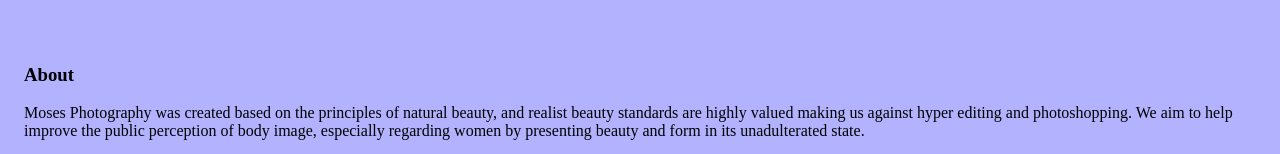
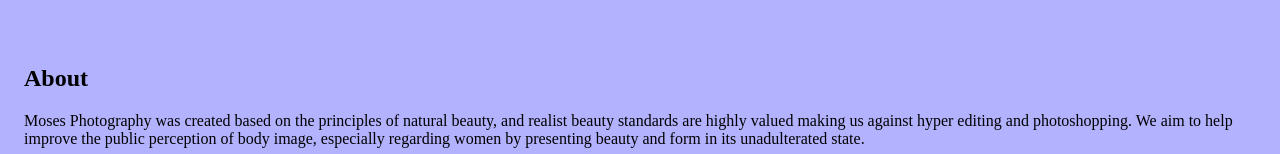
Before and after one commit to AaminDavis/MosesPhotography, an Angular app: page / in a window 1280 px wide. Shown: the part 473-627 px from the top of the page. Built offline with nearby package versions, Linux system fonts and the light colour scheme.

Commit message:
H3 to a H2 and took out white space

```diff
--- a/src/app/home/home.component.html
+++ b/src/app/home/home.component.html
@@ -13,7 +13,7 @@
 </div>
 <br>
 <div class="about">
-  <H3>About</H3>
+  <H2>About</H2>
   <P>Moses Photography was created based on the principles of natural beauty, and realist beauty standards are highly
     valued making us against hyper editing and photoshopping. We aim to help improve the public perception of body
     image, especially regarding women by presenting beauty and form in its unadulterated state.</P>
--- a/src/app/photos/photos.component.scss
+++ b/src/app/photos/photos.component.scss
@@ -16,7 +16,9 @@
       margin-right: 1rem;
     }
   }
+
   div#img {
+
     .portriats,
     .stills,
     .favs {
```
Lines whose indentation alone changed are shown as unchanged.
